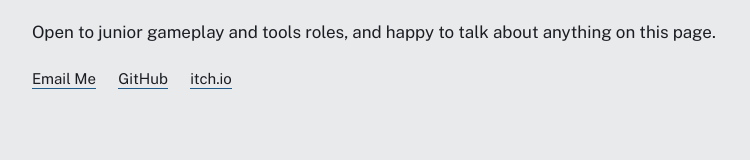
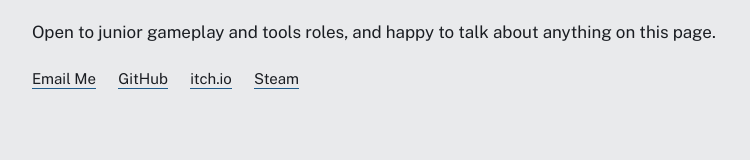
Before and after one commit to CrumpyOFCL/crumpyOFCL.github.io, a plain HTML site: page index.html in a window 1280 px wide. Shown: the part 2574-2734 px from the top of the page, without its empty margins (392-1142 px from the left). Drawn offline with nearby package versions, Linux system fonts and the light colour scheme.

Commit message:
Add Steam link to footer section

```diff
--- a/index.html
+++ b/index.html
@@ -389,6 +389,7 @@
         <a href="mailto:tylercrump@outlook.com.au">Email Me</a>
         <a href="https://github.com/CrumpyOFCL">GitHub</a>
         <a href="https://CrumpyOFCL.itch.io">itch.io</a>
+        <a href="https://CrumpyOFCL.itch.io">Steam</a>
       </p>
     </section>
 
```
